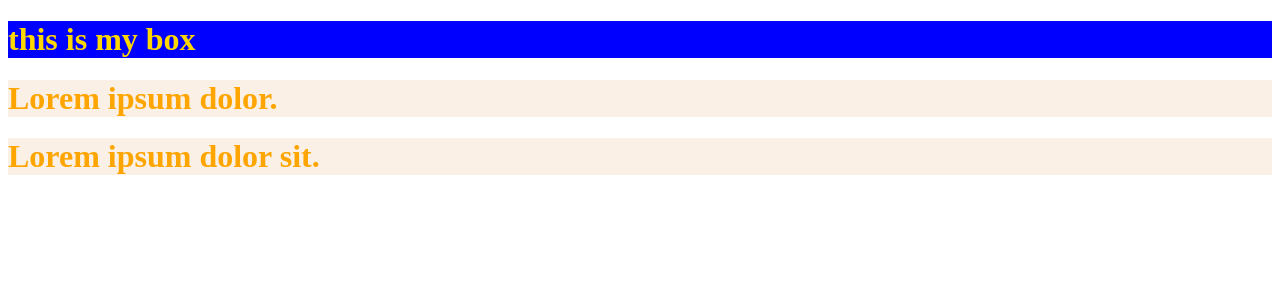
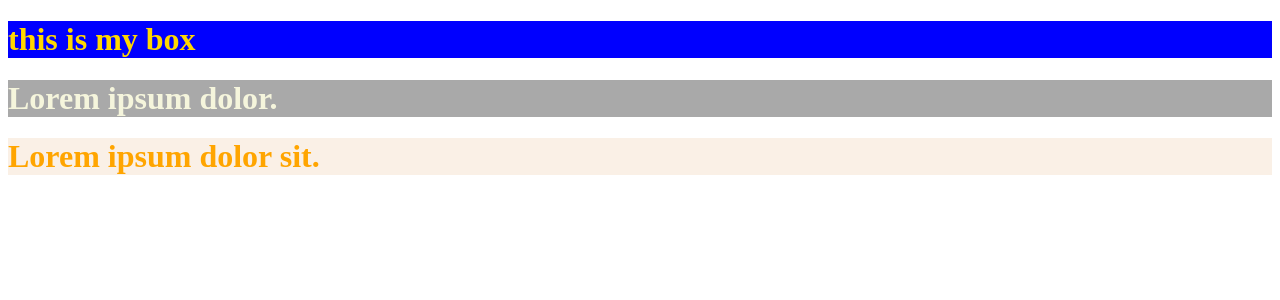
Before and after one commit to travelerjh/react, a React (Create React App) app: page / in a window 1280 px wide. Shown: the top 300 px of the page. Built offline with nearby package versions, Linux system fonts and the light colour scheme.

Commit message:
css module 중복 안하실께요

```diff
--- a/src/component/MyContaoner.js
+++ b/src/component/MyContaoner.js
@@ -1,8 +1,8 @@
-import "../style/style2.css";
+import css from "../style/style2.module.css";
 
 export function MyContaoner() {
   return (
-    <div className="boxClass">
+    <div className={css.boxClass}>
       <h1>Lorem ipsum dolor sit.</h1>
     </div>
   );
--- a/src/component/MyElem.js
+++ b/src/component/MyElem.js
@@ -1,9 +1,9 @@
-import "../style/style1.css";
+import css from "../style/style1.module.css";
 
 export function MyElem() {
   return (
     <div>
-      <h1 className="boxClass">Lorem ipsum dolor.</h1>
+      <h1 className={css.boxClass}>Lorem ipsum dolor.</h1>
     </div>
   );
 }
```
Also changed, not shown: src/style/style1.module.css (renamed from src/style/style1.css), src/style/style2.module.css (renamed from src/style/style2.css).
